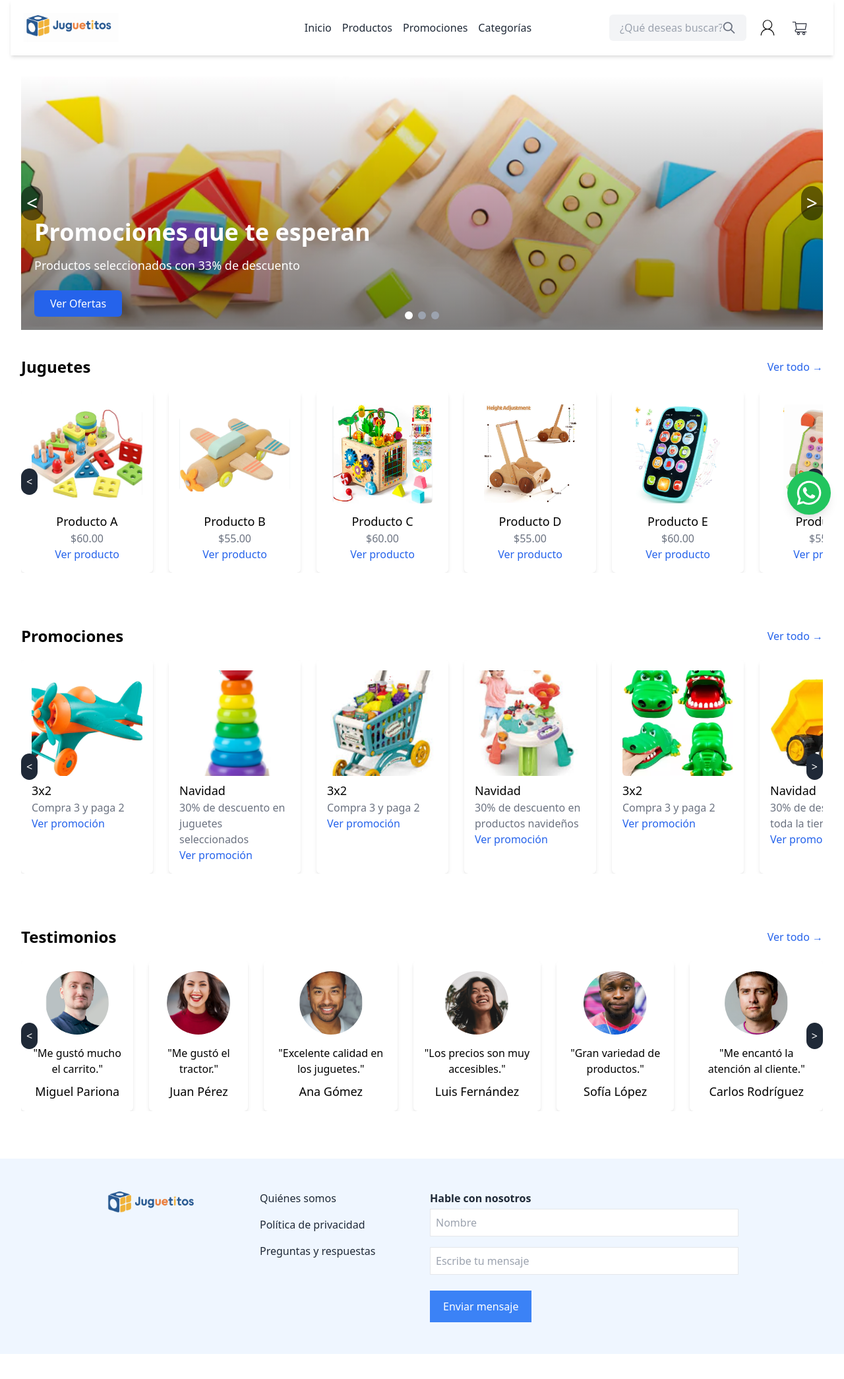
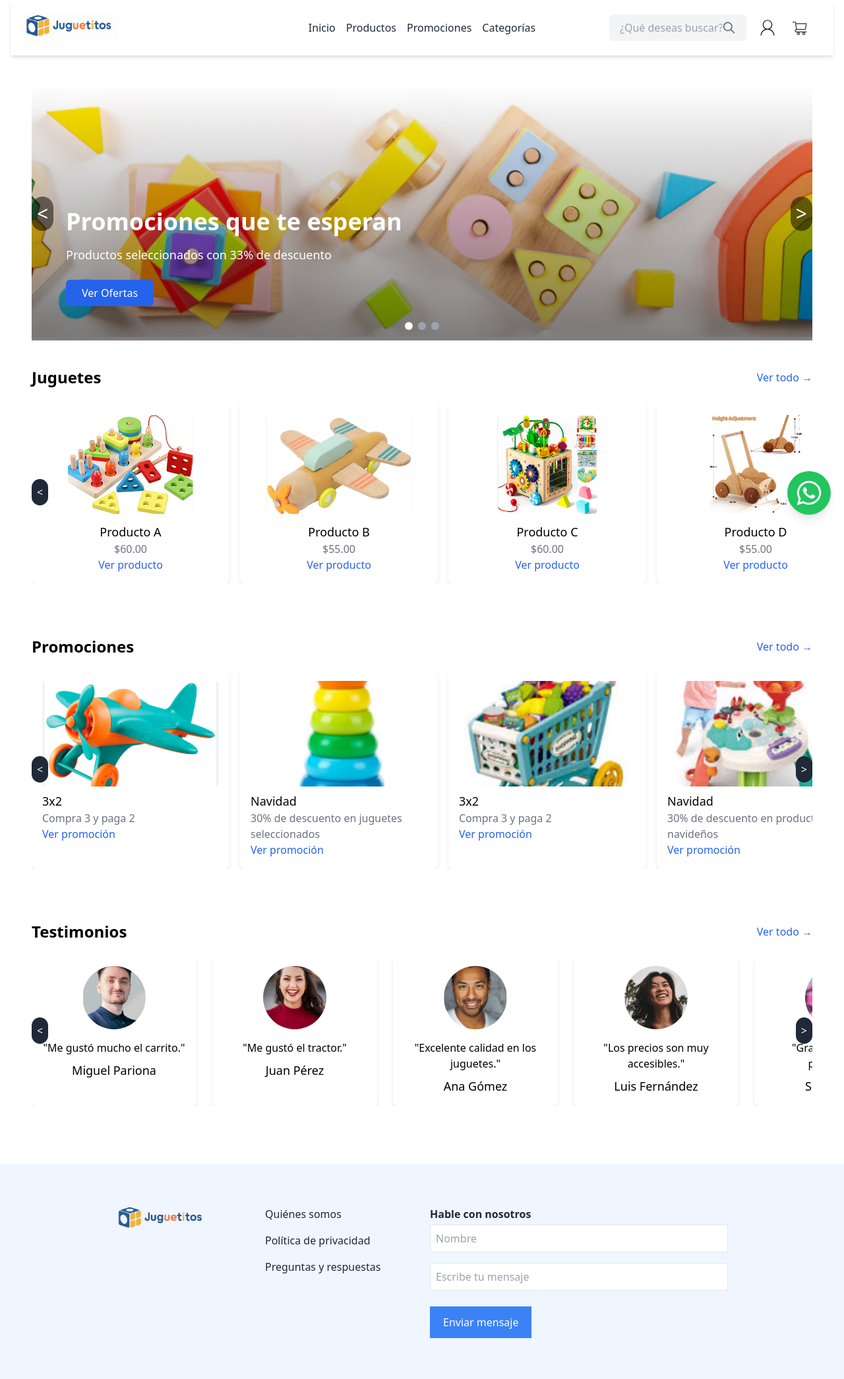
Before and after one commit to francocasa/E-commerce-toy-store, a React (Vite) app: page / in a window 1280 px wide. Shown: the whole page at 66% size. Before the commit the page ends 2052 px from the top, so only its background shows below. Built offline with nearby package versions, Linux system fonts and the light colour scheme.

Commit message:
feat: varios componentes y landing page

```diff
--- a/src/components/Footer.jsx
+++ b/src/components/Footer.jsx
@@ -4,8 +4,10 @@ import { FaWhatsapp } from 'react-icons/fa';
 export default function Footer() {
   return (
     <footer className="bg-blue-50 py-12 text-gray-800 relative">
-      <div className="w-3/4 mx-auto flex justify-center gap-6">
-        <div className="flex w-1/2">
+      <div className="w-full sm:w-3/4 mx-auto flex flex-col sm:flex-row justify-between gap-6 p-4">
+        {' '}
+        {/* Agregado p-4 para márgenes */}
+        <div className="flex w-full sm:w-1/2">
           <div className="w-1/2">
             <img src="/logo-juguetitos.png" alt="Toys Logo" className="w-3/5" />
           </div>
@@ -27,8 +29,7 @@ export default function Footer() {
             </li>
           </ul>
         </div>
-
-        <div className="w-1/2">
+        <div className="w-full sm:w-1/2">
           <p className="font-bold mb-1">Hable con nosotros</p>
           <form>
             <input
--- a/src/components/Header.jsx
+++ b/src/components/Header.jsx
@@ -1,6 +1,7 @@
 import { Link, useLocation } from 'react-router-dom';
 import { useNavigate } from 'react-router-dom';
 import Searchbar from './Searchbar';
+import { useState } from 'react';
 
 const Header = () => {
   const location = useLocation();
@@ -13,17 +14,33 @@ const Header = () => {
     navigate('/');
   };
 
+  const [isMenuOpen, setIsMenuOpen] = useState(false); // Estado para el menú de hamburguesa
+
+  const toggleMenu = () => {
+    setIsMenuOpen(!isMenuOpen); // Alternar estado del menú
+  };
+
   return (
-    <header className="flex justify-between items-center p-5 bg-white shadow-md mx-4">
-      <div className="w-80">
+    <header className="flex flex-col items-center p-5 bg-white shadow-md mx-4">
+      {/* Logo en pantallas pequeñas */}
+      <div className="w-80 mb-2 sm:hidden">
         <Link to="/">
           <img src="/Logo.png" alt="Juguetitos" className="w-36" />
         </Link>
       </div>
 
+      {/* Icono de hamburguesa en el centro (solo en pantallas pequeñas) */}
+      <button onClick={toggleMenu} className="block sm:hidden mb-2">
+        <span className="block">☰</span>{' '}
+        {/* Cambia a un ícono de menú de tu elección */}
+      </button>
+
+      {/* Menú desplegable */}
+      {isMenuOpen && (
+        <nav className="w-full mb-2">
+          <ul className="flex flex-col items-center space-y-2">
             {!isAdminPage ? (
-        <nav className="mr-3">
-          <ul className="flex items-center space-x-4">
+              <>
                 <li>
                   <Link to="/" className="text-gray-800 hover:text-gray-600">
                     Inicio
@@ -53,13 +70,9 @@ const Header = () => {
                     Categorías
                   </Link>
                 </li>
-          </ul>
-        </nav>
+              </>
             ) : (
-        <nav className="mr-3">
-          <ul className="flex items-center gap-20">
-            {' '}
-            {/* Aumenta el espacio aquí */}
+              <>
                 <li>
                   <Link
                     to="/admin/dashboard/products"
@@ -84,10 +97,109 @@ const Header = () => {
                     Cerrar sesión
                   </button>
                 </li>
+              </>
+            )}
           </ul>
         </nav>
       )}
 
+      {/* Searchbar y sección de íconos centrados (pantallas pequeñas) */}
+      <div className="flex flex-col items-center w-full mt-2 sm:hidden">
+        <Searchbar />
+        <div className="flex space-x-4 mt-2">
+          <Link to={isLoggedIn ? '/perfil' : '/login'}>
+            <img
+              src="/icon.svg"
+              alt="Usuario"
+              className="w-8 h-8 cursor-pointer"
+            />
+          </Link>
+          <Link to="/cart">
+            <img
+              src="/cart.png"
+              alt="Carrito"
+              className="w-8 h-8 cursor-pointer"
+            />
+          </Link>
+        </div>
+      </div>
+
+      {/* Estructura para pantallas grandes */}
+      <div className="hidden sm:flex justify-between items-center w-full">
+        {/* Logo en pantallas grandes */}
+        <div className="w-80">
+          <Link to="/">
+            <img src="/Logo.png" alt="Juguetitos" className="w-36" />
+          </Link>
+        </div>
+
+        {/* Barra de navegación centrada */}
+        <nav className="flex-grow">
+          <ul className="flex justify-center space-x-4">
+            {!isAdminPage ? (
+              <>
+                <li>
+                  <Link to="/" className="text-gray-800 hover:text-gray-600">
+                    Inicio
+                  </Link>
+                </li>
+                <li>
+                  <Link
+                    to="/products"
+                    className="text-gray-800 hover:text-gray-600"
+                  >
+                    Productos
+                  </Link>
+                </li>
+                <li>
+                  <Link
+                    to="/promotions"
+                    className="text-gray-800 hover:text-gray-600"
+                  >
+                    Promociones
+                  </Link>
+                </li>
+                <li>
+                  <Link
+                    to="/categories"
+                    className="text-gray-800 hover:text-gray-600"
+                  >
+                    Categorías
+                  </Link>
+                </li>
+              </>
+            ) : (
+              <>
+                <li>
+                  <Link
+                    to="/admin/dashboard/products"
+                    className="text-gray-800 hover:text-gray-600"
+                  >
+                    Modificar Productos
+                  </Link>
+                </li>
+                <li>
+                  <Link
+                    to="/admin/dashboard/reportes"
+                    className="text-gray-800 hover:text-gray-600"
+                  >
+                    Reporte Ventas
+                  </Link>
+                </li>
+                <li>
+                  <button
+                    onClick={handleLogout}
+                    className="text-gray-800 hover:text-gray-600"
+                  >
+                    Cerrar sesión
+                  </button>
+                </li>
+              </>
+            )}
+          </ul>
+        </nav>
+
+        {/* Sección de búsqueda e íconos a la derecha */}
         <div className="flex items-center space-x-4 w-80">
           {!isAdminPage && <Searchbar />}
           {!isAdminPage && (
@@ -109,6 +221,7 @@ const Header = () => {
             </>
           )}
         </div>
+      </div>
     </header>
   );
 };
--- a/src/components/HeroSection.jsx
+++ b/src/components/HeroSection.jsx
@@ -14,17 +14,21 @@ const HeroSection = () => {
 
   return (
     <section
-      className="relative h-96 bg-cover bg-center flex flex-col justify-end items-start text-white"
+      className="relative h-96 bg-cover bg-center flex flex-col justify-end items-start text-white p-4 sm:p-6 lg:p-8"
       style={{
         backgroundImage: `linear-gradient(to bottom, rgba(0, 0, 0, 0), rgba(0, 0, 0, 0.5)), url(${heroData[currentSlide].backgroundImage})`,
       }}
     >
-      <div className="text-left ml-5 mb-5">
-        <h1 className="text-4xl font-bold">{heroData[currentSlide].title}</h1>
-        <p className="text-lg mt-4">{heroData[currentSlide].description}</p>
+      <div className="text-left ml-0 sm:ml-5 mb-5">
+        <h1 className="text-2xl sm:text-4xl font-bold">
+          {heroData[currentSlide].title}
+        </h1>
+        <p className="text-sm sm:text-lg mt-4">
+          {heroData[currentSlide].description}
+        </p>
         <a
           href={heroData[currentSlide].buttonLink}
-          className="mt-6 bg-blue-600 py-2 px-6 rounded-md text-white hover:bg-blue-700 transition-all inline-block"
+          className="mt-6 bg-blue-600 py-2 px-4 sm:px-6 rounded-md text-white hover:bg-blue-700 transition-all inline-block"
         >
           {heroData[currentSlide].buttonText}
         </a>
--- a/src/components/ProductsSection.jsx
+++ b/src/components/ProductsSection.jsx
@@ -28,13 +28,13 @@ const ProductsSection = () => {
       <div className="relative">
         <div
           ref={scrollRef}
-          className="flex space-x-6 overflow-x-scroll no-scrollbar"
+          className="flex space-x-4 overflow-x-scroll no-scrollbar"
         >
           {/* Mapear los productos */}
           {dbProducts.map((product) => (
             <div
               key={product.id}
-              className="min-w-[200px] bg-white shadow-md p-4 rounded-md"
+              className="min-w-[200px] sm:min-w-[250px] md:min-w-[300px] bg-white shadow-md p-4 rounded-md"
             >
               <div className="h-[160px] flex items-center justify-center overflow-hidden">
                 {' '}
--- a/src/components/PromotionSection.jsx
+++ b/src/components/PromotionSection.jsx
@@ -38,13 +38,13 @@ const PromotionSection = () => {
       <div className="relative">
         <div
           ref={scrollRef}
-          className="flex space-x-6 overflow-x-scroll no-scrollbar"
+          className="flex space-x-4 overflow-x-scroll no-scrollbar"
         >
           {/* Mapear las promociones */}
           {filteredPromotions.map((promo) => (
             <div
               key={promo.id}
-              className="min-w-[200px] bg-white shadow-md p-4 rounded-md"
+              className="min-w-[200px] sm:min-w-[250px] md:min-w-[300px] bg-white shadow-md p-4 rounded-md"
             >
               <img
                 src={promo.image}
--- a/src/components/TestimonialSection.jsx
+++ b/src/components/TestimonialSection.jsx
@@ -33,7 +33,7 @@ const TestimonialSection = () => {
           {testimonials.map((testimonial) => (
             <div
               key={testimonial.id}
-              className="min-w-[150px] bg-white shadow-md p-4 rounded-md text-center"
+              className="min-w-[150px] sm:min-w-[200px] md:min-w-[250px] bg-white shadow-md p-4 rounded-md text-center"
             >
               <img
                 src={testimonial.image}
--- a/src/pages/LandingPage.jsx
+++ b/src/pages/LandingPage.jsx
@@ -7,8 +7,7 @@ import {
 
 const LandingPage = () => {
   return (
-    <main className="container mx-auto p-8">
-      {/* Hero Section */}
+    <main className="container mx-auto p-4 md:p-8 lg:p-12">
       <HeroSection />
       <ProductsSection />
       <PromotionSection />
```
Lines whose indentation alone changed are shown as unchanged.
